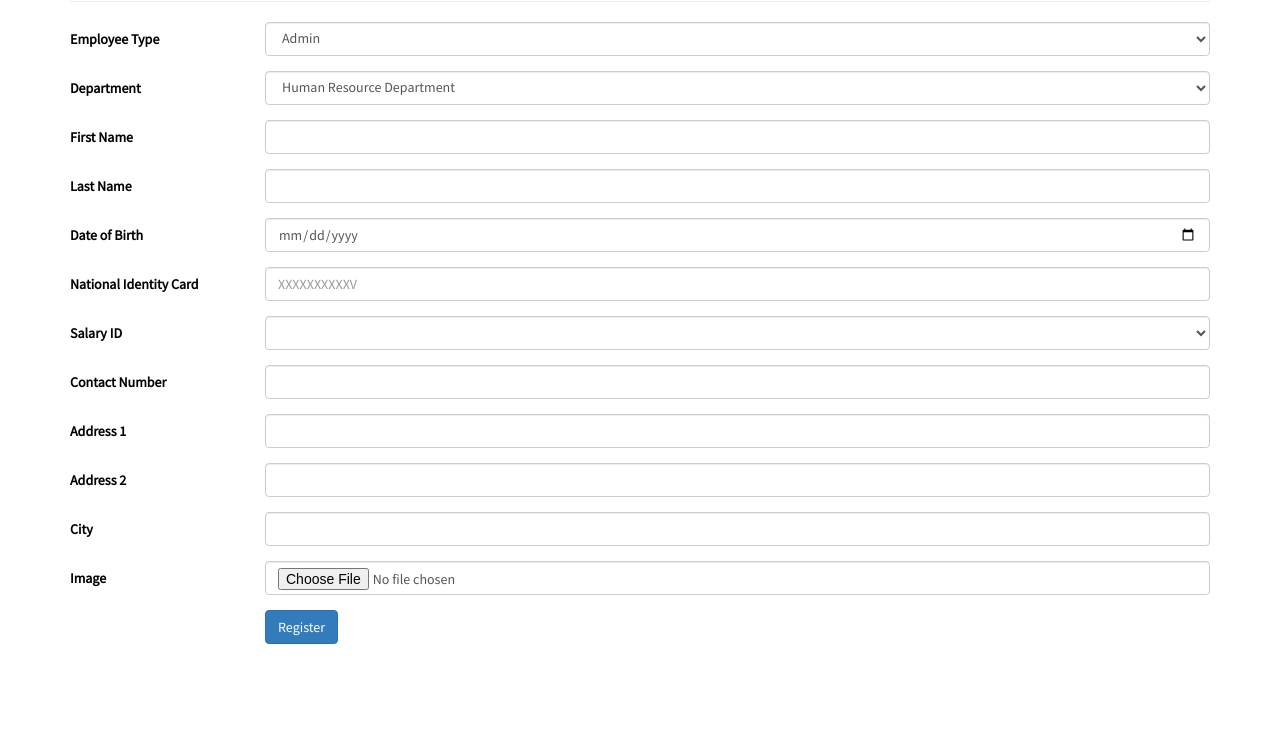
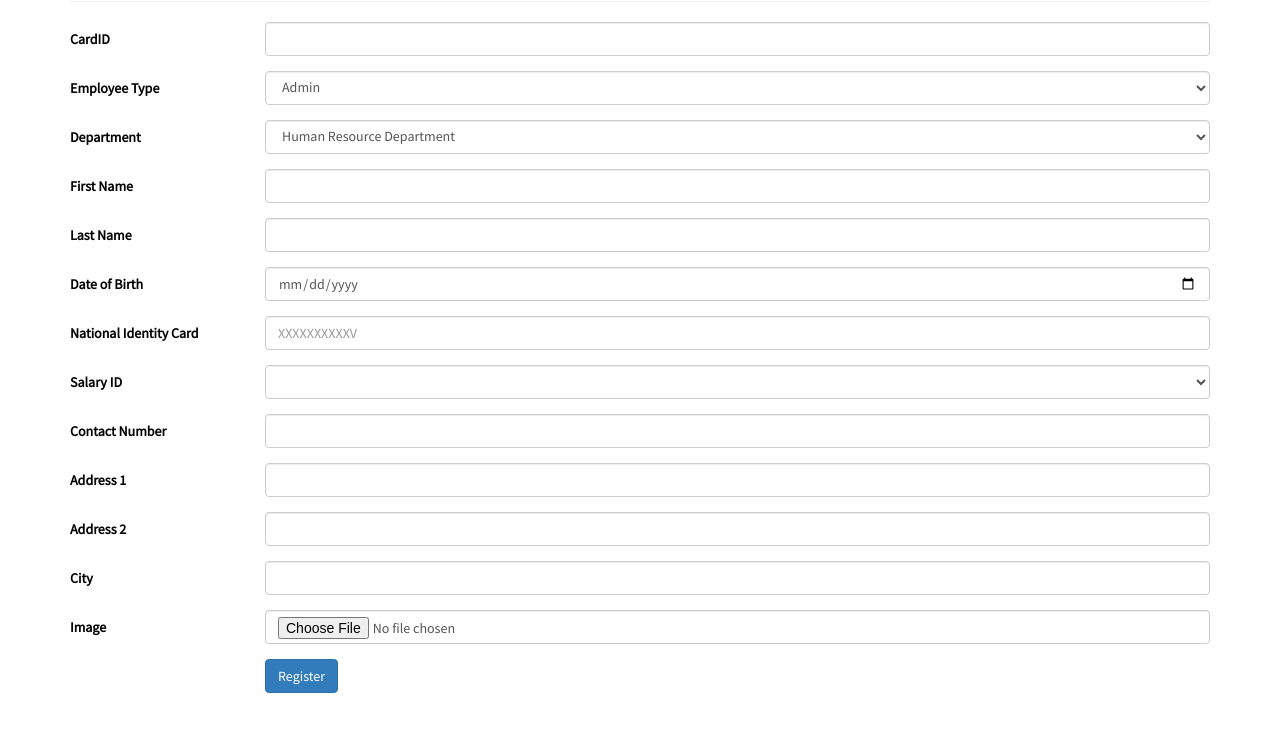
Before and after one commit to sgkmewan/PayMe, a plain HTML site: page soft/AddEmployee.html in a window 1280 px wide. Shown: the part 133-876 px from the top of the page. Before the commit the page ends 827 px from the top, so only its background shows below. Drawn offline with nearby package versions, Linux system fonts and the light colour scheme.

Commit message:
Add files via upload

```diff
--- a/soft/AddEmployee.html
+++ b/soft/AddEmployee.html
@@ -18,6 +18,16 @@
         <div class="row">
           <div class="col-md-12">
             <form class="form-horizontal" role="form">
+
+                  <div class="form-group">
+                <div class="col-sm-2">
+                  <label for="inputPassword3" class="control-label">CardID</label>
+                </div>
+                <div class="col-sm-10">
+                  <input type="text" name="cID" class="form-control"/>
+                </div>
+              </div>
+
               <div class="form-group">
                 <div class="col-sm-2">
                   <label for="inputEmail3" class="control-label">Employee Type</label>
```
